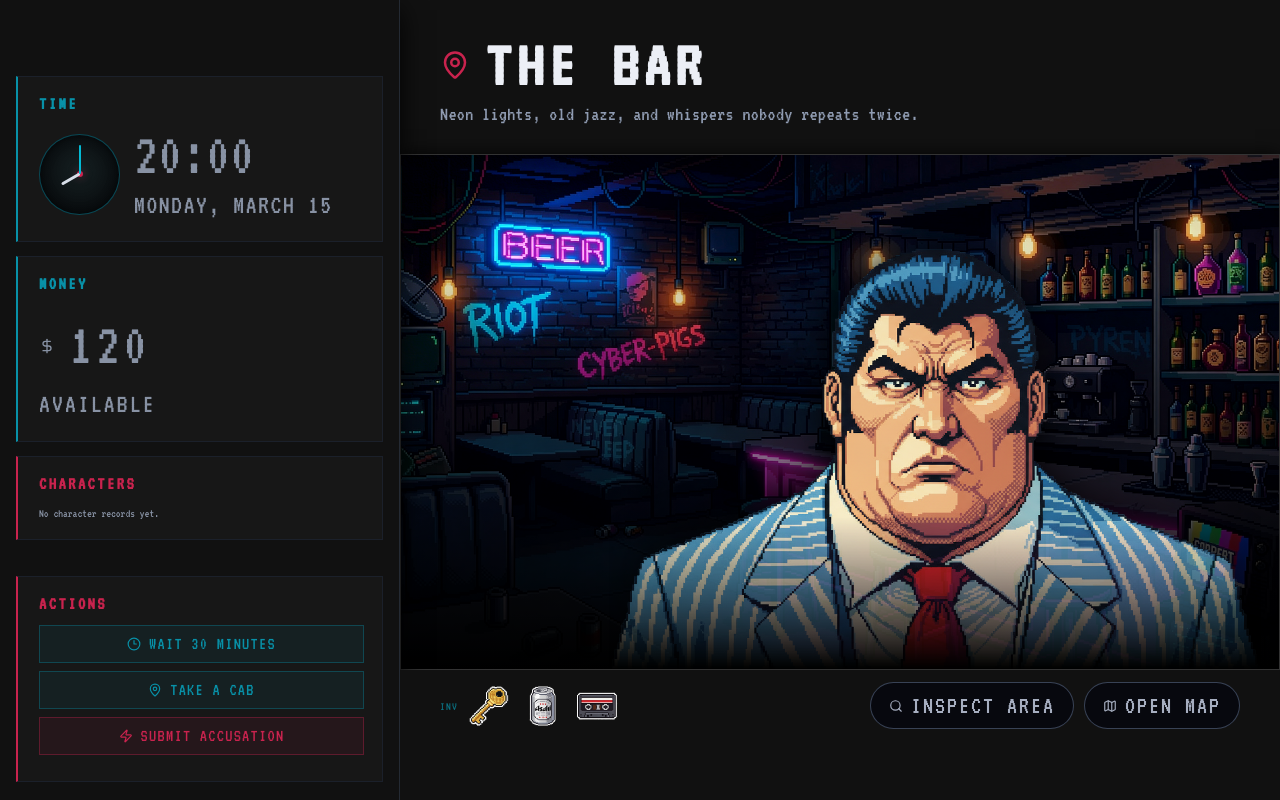
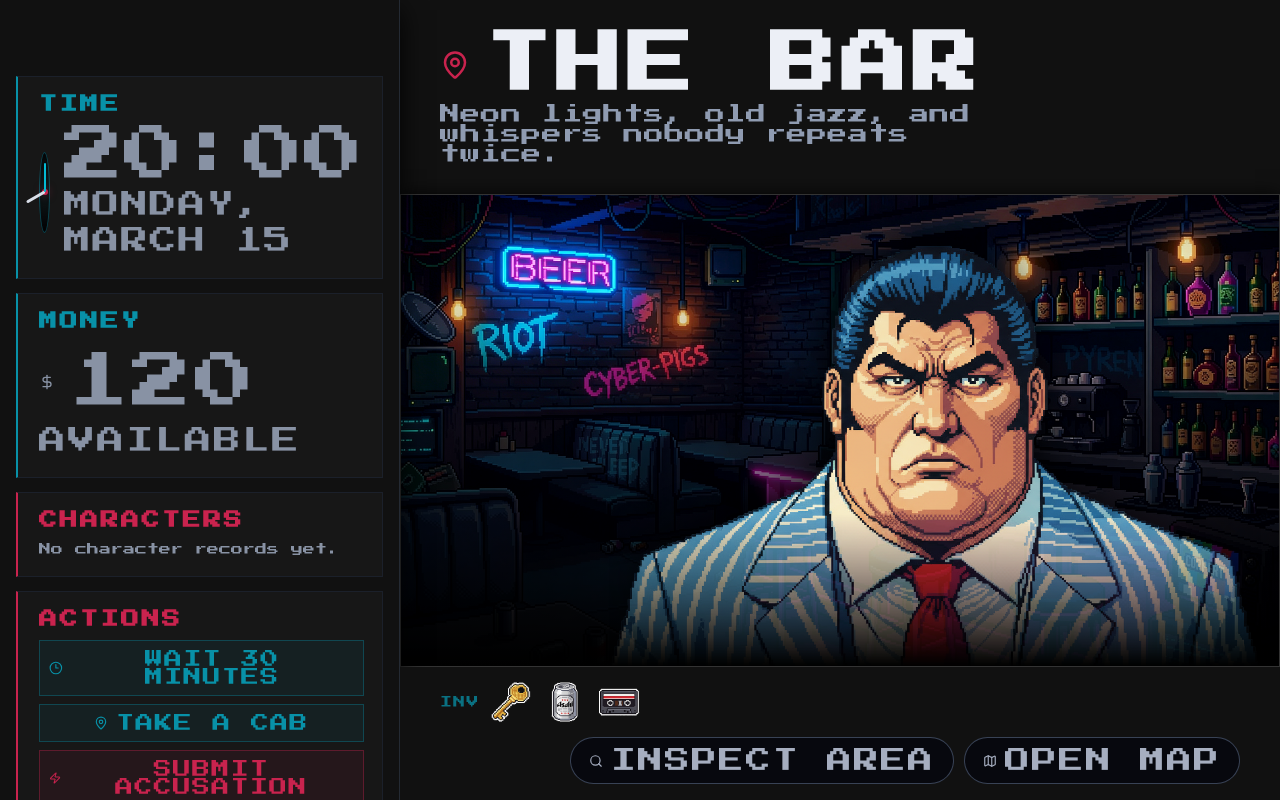
Before and after one commit to javasjavasjavas/game, a React (Vite) app: page / in a window 1280 px wide. Built offline with nearby package versions, Linux system fonts and the light colour scheme.

Commit message:
style(ui): switch global typography to Press Start 2P

```diff
--- a/src/components/MapOverlay.tsx
+++ b/src/components/MapOverlay.tsx
@@ -105,7 +105,7 @@ export function MapOverlay({ open, currentRoom, onClose, onSelectRoom }: Props)
                       textAnchor="middle"
                       fill={labelColor}
                       fontSize="2.2"
-                      fontFamily="VT323, monospace"
+                      fontFamily="Press Start 2P, monospace"
                       fontWeight="700"
                       className="map-node-label"
                       initial={{ opacity: 0 }}
--- a/src/styles/app.css
+++ b/src/styles/app.css
@@ -1,4 +1,4 @@
-@import url("https://fonts.googleapis.com/css2?family=VT323&display=swap");
+@import url("https://fonts.googleapis.com/css2?family=Press+Start+2P&display=swap");
 
 :root {
   --noir-900: #020205;
@@ -25,7 +25,7 @@ body,
   margin: 0;
   background: #000;
   color: var(--ink);
-  font-family: "VT323", monospace;
+  font-family: "Press Start 2P", monospace;
   cursor: crosshair;
 }
 
@@ -96,7 +96,7 @@ button {
 
 .sidebar-meta h1 {
   margin: 0;
-  font-family: "VT323", monospace;
+  font-family: "Press Start 2P", monospace;
   font-size: 34px;
   letter-spacing: 0.08em;
   color: #d7dbe6;
@@ -124,7 +124,7 @@ button {
 
 .panel h2 {
   margin: 0 0 12px;
-  font-family: "VT323", monospace;
+  font-family: "Press Start 2P", monospace;
   font-size: 18px;
   letter-spacing: 0.14em;
   text-transform: uppercase;
@@ -187,7 +187,7 @@ button {
 }
 
 .character-name {
-  font-family: "VT323", monospace;
+  font-family: "Press Start 2P", monospace;
   font-size: 18px;
 }
 
@@ -196,7 +196,7 @@ button {
   transform: translateX(-10px);
   border: 1px solid rgba(201, 35, 78, 0.7);
   color: #ff9ab0;
-  font-family: "VT323", monospace;
+  font-family: "Press Start 2P", monospace;
   text-transform: uppercase;
   letter-spacing: 0.08em;
   font-size: 9px;
@@ -219,7 +219,7 @@ button {
 
 .character-clues-title {
   margin: 0 0 6px;
-  font-family: "VT323", monospace;
+  font-family: "Press Start 2P", monospace;
   text-transform: uppercase;
   letter-spacing: 0.08em;
   color: var(--cyber-blue);
@@ -256,7 +256,7 @@ button {
   color: var(--ink);
   text-align: left;
   padding: 8px;
-  font-family: "VT323", monospace;
+  font-family: "Press Start 2P", monospace;
   font-size: 12px;
 }
 
@@ -280,7 +280,7 @@ button {
   color: var(--cyber-blue);
   text-align: center;
   padding: 9px;
-  font-family: "VT323", monospace;
+  font-family: "Press Start 2P", monospace;
   letter-spacing: 0.07em;
   text-transform: uppercase;
   font-size: 18px;
@@ -312,7 +312,7 @@ button {
   margin-top: 8px;
   padding-top: 8px;
   color: rgba(8, 145, 168, 0.5);
-  font-family: "VT323", monospace;
+  font-family: "Press Start 2P", monospace;
   font-size: 12px;
   min-height: 32px;
 }
@@ -418,7 +418,7 @@ button {
 }
 
 .topbar-clock {
-  font-family: "VT323", monospace;
+  font-family: "Press Start 2P", monospace;
   font-size: 50px;
   line-height: 1;
   font-weight: 400;
@@ -429,7 +429,7 @@ button {
   margin-top: 8px;
   text-align: center;
   text-transform: uppercase;
-  font-family: "VT323", monospace;
+  font-family: "Press Start 2P", monospace;
   letter-spacing: 0.16em;
   color: #03bad4;
   font-size: 19px;
@@ -448,7 +448,7 @@ button {
   align-items: center;
   gap: 10px;
   color: #f4be1e;
-  font-family: "VT323", monospace;
+  font-family: "Press Start 2P", monospace;
   font-size: 50px;
   line-height: 1;
 }
@@ -533,7 +533,7 @@ button {
 }
 
 .stage-loading-text {
-  font-family: "VT323", monospace;
+  font-family: "Press Start 2P", monospace;
   font-size: 12px;
   letter-spacing: 0.08em;
   text-transform: uppercase;
@@ -789,7 +789,7 @@ button {
 }
 
 .inv-title {
-  font-family: "VT323", monospace;
+  font-family: "Press Start 2P", monospace;
   font-size: 12px;
   color: rgba(8, 145, 168, 0.75);
   text-transform: uppercase;
@@ -832,7 +832,7 @@ button {
   padding: 4px 8px;
   font-size: 11px;
   color: #d7dde7;
-  font-family: "VT323", monospace;
+  font-family: "Press Start 2P", monospace;
 }
 
 .nav-actions {
@@ -850,7 +850,7 @@ button {
   color: #a6aec0;
   border-radius: 999px;
   padding: 10px 18px;
-  font-family: "VT323", monospace;
+  font-family: "Press Start 2P", monospace;
   text-transform: uppercase;
   letter-spacing: 0.08em;
   font-size: 25px;
@@ -893,7 +893,7 @@ button {
 
 .detail-title {
   margin: 0 0 6px;
-  font-family: "VT323", monospace;
+  font-family: "Press Start 2P", monospace;
   text-transform: uppercase;
   letter-spacing: 0.08em;
   color: var(--cyber-pink);
@@ -924,7 +924,7 @@ button {
 
 .conversation-speaker {
   margin: 0 0 8px;
-  font-family: "VT323", monospace;
+  font-family: "Press Start 2P", monospace;
   letter-spacing: 0.08em;
   text-transform: uppercase;
   color: var(--cyber-blue);
@@ -962,7 +962,7 @@ button {
   color: #97a3bb;
   text-align: left;
   padding: 4px 8px;
-  font-family: "VT323", monospace;
+  font-family: "Press Start 2P", monospace;
   font-size: 25px;
   line-height: 1.45;
   transition: color 120ms ease, background-color 120ms ease;
@@ -1008,7 +1008,7 @@ button {
   border: 1px solid rgba(201, 35, 78, 0.75);
   background: rgba(8, 9, 15, 0.95);
   color: var(--cyber-pink);
-  font-family: "VT323", monospace;
+  font-family: "Press Start 2P", monospace;
   text-transform: uppercase;
   letter-spacing: 0.08em;
   font-size: 14px;
```
